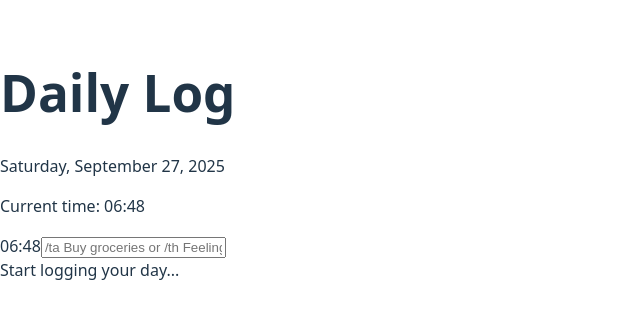
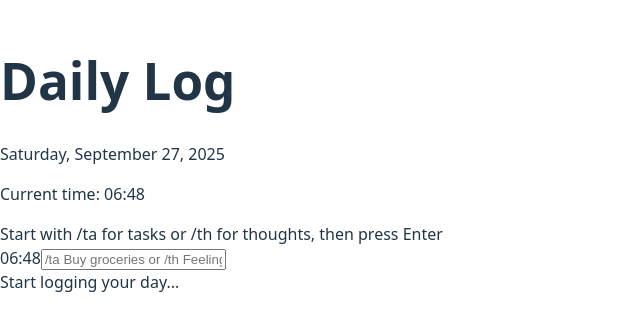
Before and after one commit to Jo23h/Bullet-Journal, a React (Vite) app: page / in a window 1280 px wide. Shown: the part 244-574 px from the top of the page, without its empty margins (0-640 px from the left). Built offline with nearby package versions, Linux system fonts and the light colour scheme.

Commit message:
feat: item list added

```diff
--- a/src/App.jsx
+++ b/src/App.jsx
@@ -2,11 +2,11 @@ import { useState, useEffect } from 'react';
 import Header from './components/header/header'
 import Input from './components/input/input'
 import ItemEntry from './components/input/itemEntry'
+import ItemList from './components/list/itemList'
 
 const TodoistApp = () => {
   const [currentTime, setCurrentTime] = useState(new Date());
   const [items, setItems] = useState([]);
-  const [newItem, setNewItem] = useState('');
 
   useEffect(() => {
     const timer = setInterval(() => {
@@ -34,8 +34,13 @@ const TodoistApp = () => {
   };
 
   const addItem = (text, type) => {
-    if (!text.trim()) return;
+    console.log('addItem called with:', text, type); // Debug log
+    if (!text.trim()) {
+      console.log('Empty text, returning'); // Debug log
+      return;
+    }
 
+    try {
       const newItem = {
         id: Date.now(),
         text: text,
@@ -44,51 +49,45 @@ const TodoistApp = () => {
         createdAt: new Date()
       };
 
-    setItems([...items, newItem]);
+      setItems(prevItems => {
+        console.log('Adding new item:', newItem); // Debug log
+        return [...prevItems, newItem];
+      });
+    } catch (error) {
+      console.error('Error adding item:', error);
+    }
   };
 
-  const itemsWithShowTime = items.map((item, index) => ({
-    ...item,
-    showTime: index === 0 ||
-      formatTime(item.createdAt) !== formatTime(items[index - 1].createdAt)
-  }))
+  const toggleTask = (itemId) => {
+    setItems(items.map(item =>
+      item.id === itemId && item.type === 'task'
+        ? { ...item, completed: !item.completed }
+        : item
+    ));
+  };
 
   return (
     <>
       <div className="min-h-screen bg-gray-100 p-4">
       <div className="max-w-2xl mx-auto">
         <Header
-          currentTime = {currentTime}
-          formatCurrentTime = {formatCurrentTime}
-          formatTime = {formatTime}
-          />
-
-          <Input
           currentTime={currentTime}
-          newItem={newItem}
-          setNewItem={setNewItem}
-          addItem={addItem}
-          formatTime = {formatTime}
+          formatCurrentTime={formatCurrentTime}
+          formatTime={formatTime}
         />
 
         <div className="bg-white rounded-lg shadow-sm p-4">
-            {itemsWithShowTime.length === 0 ? (
-              <div className="text-center py-8 text-gray-400 text-sm">
-                Start logging your day...
-              </div>
-            ) : (
-              <div className="space-y-0">
-                {itemsWithShowTime.map((item) => (
-                  <ItemEntry
-                    key={item.id}
-                    item={item}
-                    showTime={item.showTime}
-                    onToggleTask={toggleTask}
+          <Input
+            currentTime={currentTime}
+            addItem={addItem}
             formatTime={formatTime}
           />
-                ))}
-              </div>
-              )}
+
+          <ItemList
+            items={items}
+            toggleTask={toggleTask}
+            formatTime={formatTime}
+          />
         </div>
       </div>
     </div>
@@ -96,4 +95,5 @@ const TodoistApp = () => {
   );
 };
 
+
 export default TodoistApp;
--- a/src/components/input/input.jsx
+++ b/src/components/input/input.jsx
@@ -1,17 +1,20 @@
-function input({currentTime, newItem, setNewItem, addItem, formatTime}) {
+import { useState } from 'react';
+
+function input({currentTime, addItem, formatTime}) {
+    const [inputValue, setInputValue] = useState('');
 
     const itemTypes = {
-    task: { symbol: '•', label: 'Task' },
-    thought: { symbol: '—', label: 'Thought' }
+        task: { symbol: '•', label: 'Task' },
+        thought: { symbol: '—', label: 'Thought' }
     };
 
     const handleInput = (event) => {
-        setNewItem(event.target.value)
+        setInputValue(event.target.value);
     }
 
     const handleKeyPress = (e) => {
         if (e.key === 'Enter') {
-            const text = newItem.trim();
+            const text = inputValue.trim();
             if (!text) return;
 
             const commandMap = {
@@ -25,27 +28,33 @@ function input({currentTime, newItem, setNewItem, addItem, formatTime}) {
 
             if (content.trim()) {
                 addItem(content.trim(), itemType);
+                setInputValue('');
             }
-
-            setNewItem('');
         }
     };
 
-  return (
-    <div className="flex items-center space-x-2">
+    return (
+        <div className="mb-6 pb-4 border-b border-gray-200">
+      <div className="text-xs text-gray-500 mb-3">
+        Start with <span className="font-mono bg-gray-100 px-1 rounded">/ta</span> for tasks or <span className="font-mono bg-gray-100 px-1 rounded">/th</span> for thoughts, then press Enter
+      </div>
+
+      <div className="flex items-center space-x-2">
         <span className="text-xs text-gray-400 font-mono w-12">
           {formatTime(currentTime)}
         </span>
         <input
           type="text"
-          value={newItem}
+          value={inputValue}
           onChange={handleInput}
-          onKeyDown={handleKeyPress}
+          onKeyPress={handleKeyPress}
           placeholder="/ta Buy groceries or /th Feeling stressed"
           className="flex-1 px-2 py-1 border-none focus:outline-none text-sm bg-transparent"
         />
       </div>
-  )
+    </div>
+
+    )
 }
 
 export default input
--- a/src/components/input/itemEntry.jsx
+++ b/src/components/input/itemEntry.jsx
@@ -1,5 +1,5 @@
 
-function itemEntry({ item, showTime, onToggleTask }){
+function itemEntry({ item, showTime, toggleTask, formatTime}){
 
   const itemTypes = {
     task: { symbol: '•', label: 'Task' },
@@ -22,11 +22,12 @@ function itemEntry({ item, showTime, onToggleTask }){
           </span>
         )}
       </div>
+
       <div
         className={`flex items-start space-x-2 py-1 flex-1 ${
           item.type === 'task' ? 'cursor-pointer' : ''
         }`}
-        onClick={() => item.type === 'task' && onToggleTask(item.id)}
+        onClick={() => item.type === 'task' && toggleTask(item.id)}
       >
         <span className={`font-mono text-sm mt-0.5 ${
           item.completed ? 'text-green-600' : 'text-gray-700'
--- /dev/null
+++ b/src/components/list/itemList.jsx
@@ -0,0 +1,33 @@
+import ItemEntry from "../input/itemEntry";
+
+function itemList({items, toggleTask, formatTime}) {
+
+    if (items.length === 0) {
+    return (
+      <div className="text-center py-8 text-gray-400 text-sm">
+        Start logging your day...
+      </div>
+    );
+  }
+
+  return (
+    <div className="space-y-0">
+      {items.map((item, index) => {
+        const showTime = index === 0 ||
+          formatTime(item.createdAt) !== formatTime(items[index - 1].createdAt);
+
+        return (
+          <ItemEntry
+            key={item.id}
+            item={item}
+            showTime={showTime}
+            toggleTask={toggleTask}
+            formatTime={formatTime}
+          />
+        );
+      })}
+    </div>
+  )
+}
+
+export default itemList
```
Also changed, not shown: src/components/header/header.jsx (indentation only). Lines whose indentation alone changed are shown as unchanged.
